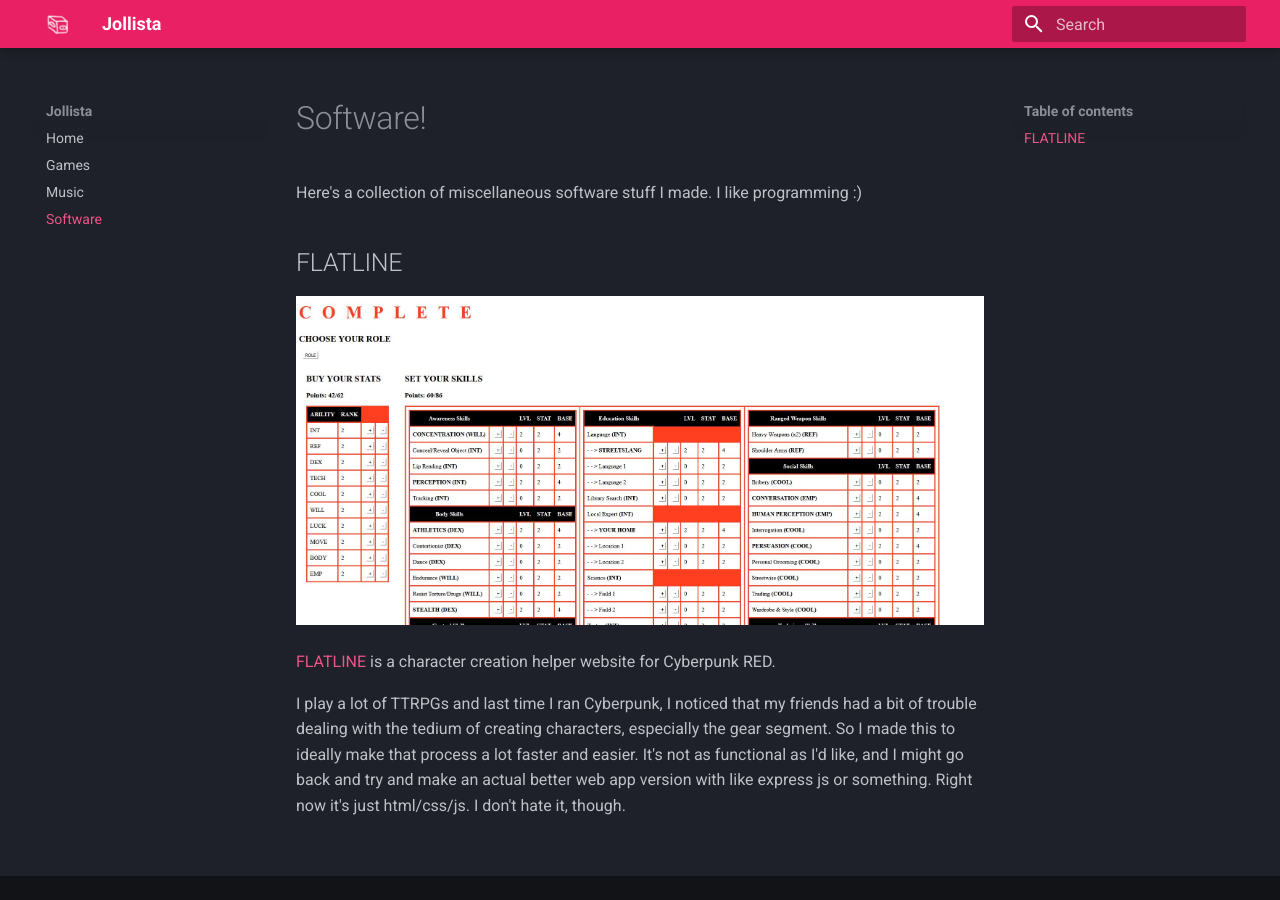
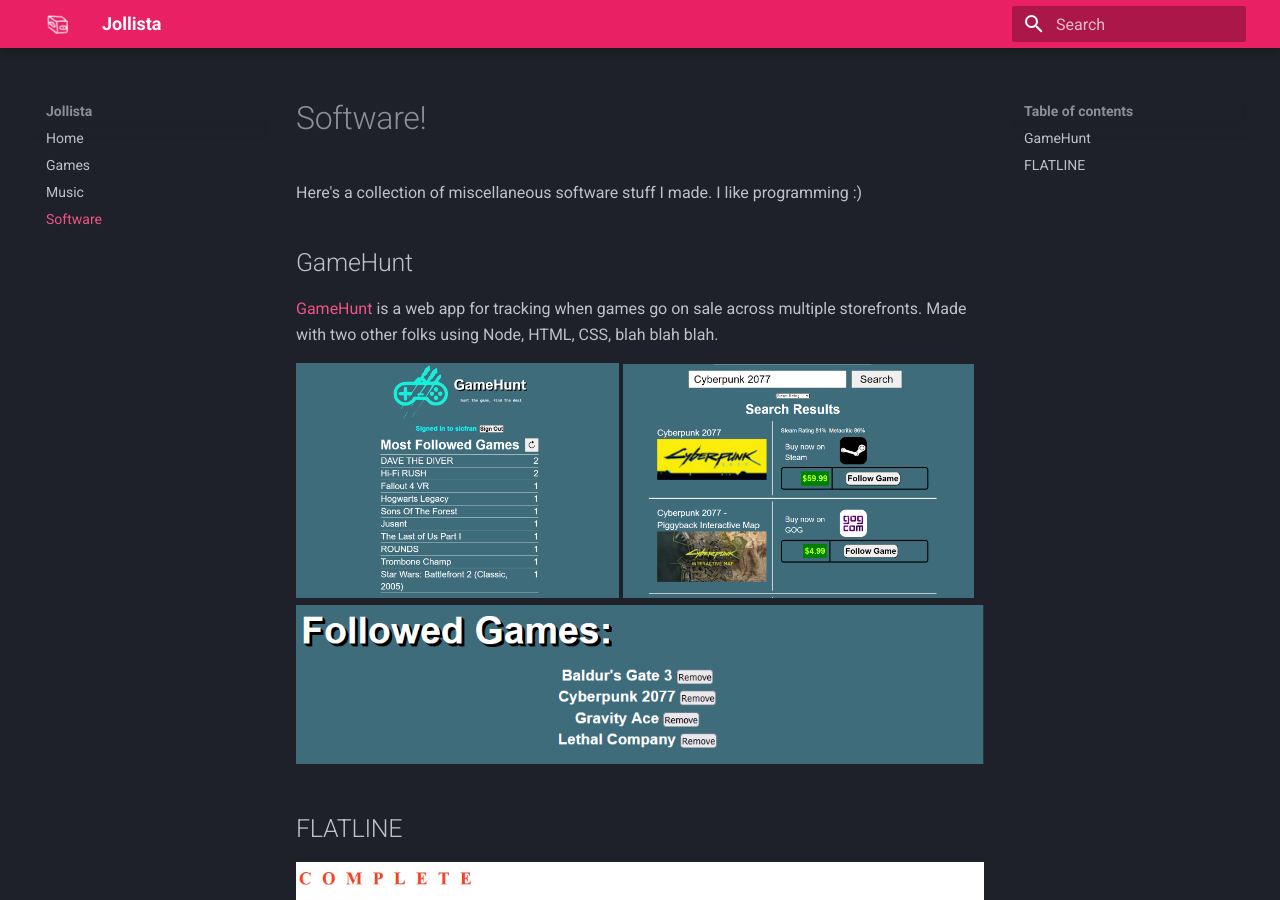
Before and after one commit to Jollista/me, an MkDocs documentation site: the page built from docs/software.md, in a window 1280 px wide and 900 px high. Built offline with MkDocs 1.6.1 and Material for MkDocs 9.7.7, drawn with Linux system fonts in a browser that asks for light colours.

Commit message:
Added gamehunt

```diff
--- a/docs/software.md
+++ b/docs/software.md
@@ -1,5 +1,13 @@
 # Software!
 Here's a collection of miscellaneous software stuff I made. I like programming :)
+
+## GameHunt
+
+[GameHunt](https://game-hunt.vercel.app/) is a web app for tracking when games go on sale across multiple storefronts. Made with two other folks using Node, HTML, CSS, blah blah blah.
+
+![mostfollowed](img/gamehunt/mostfollowed.png){: style="width:47%"}
+![search](img/gamehunt/searchgame.png){: style="width:51%"}
+![followed](img/gamehunt/followedgames.png)
 
 ## FLATLINE
 ![flatline](img/flatline/Capture.JPG)
```
Also changed, not shown: docs/img/gamehunt/followedgames.png (added), docs/img/gamehunt/mostfollowed.png (added), docs/img/gamehunt/searchgame.png (added).
